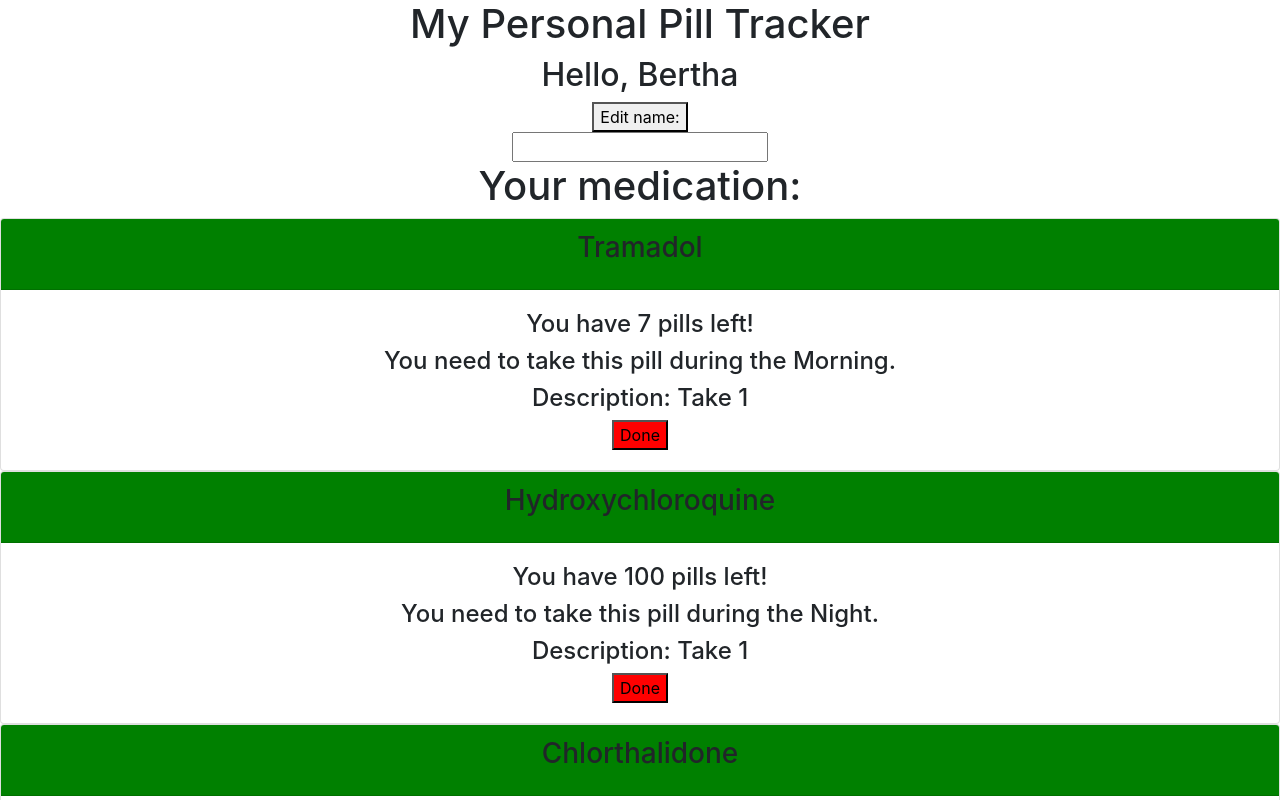
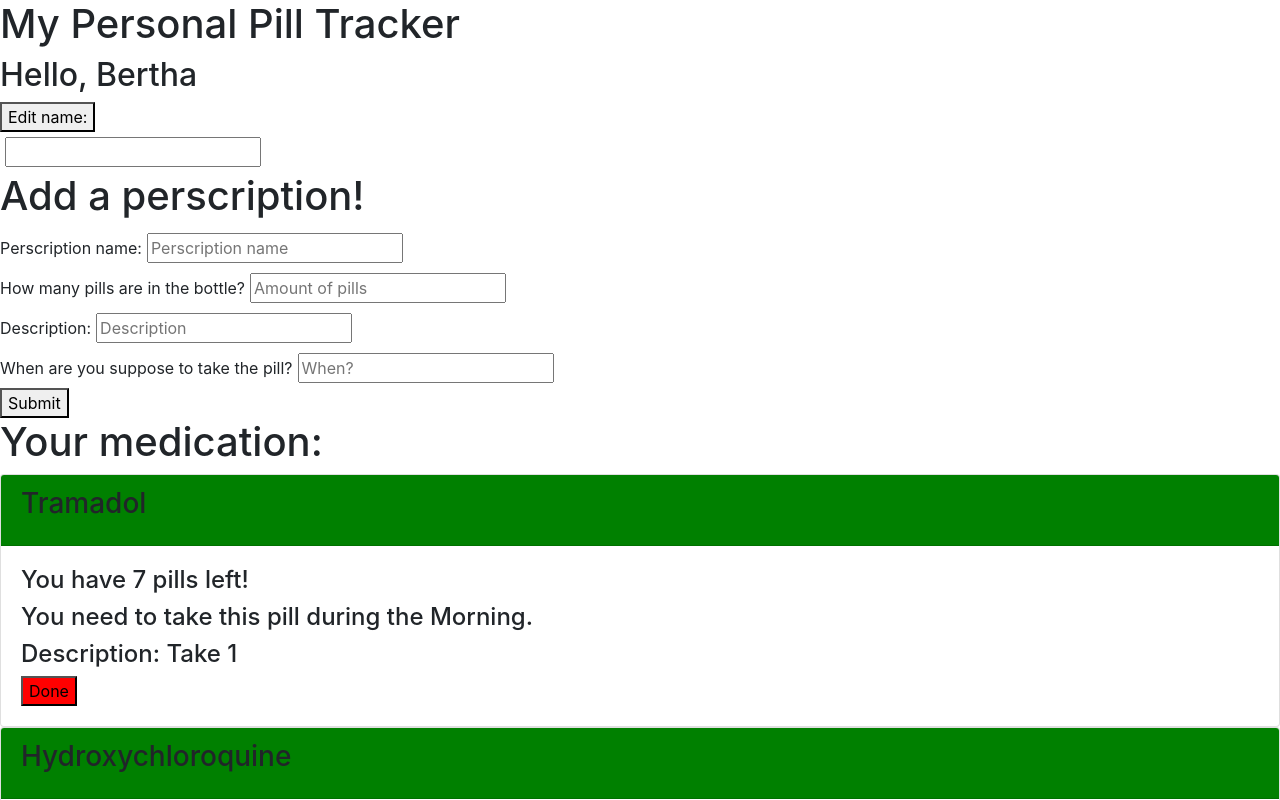
Before and after one commit to bcarrol2/pillTrackerWeb, a React (Create React App) app in the folder pilltracker/: page / in a window 1280 px wide. Shown: the top 800 px of the page. Built offline with nearby package versions, Linux system fonts and the light colour scheme; data requests are answered from the project's data file.

Commit message:
css changes, deletions in components, and medication index reorder

```diff
--- a/pilltracker/src/App.css
+++ b/pilltracker/src/App.css
@@ -1,33 +1,3 @@
-.App {
-  text-align: center;
+input {
+  margin: 5px;
 }
-
-.App-logo {
-  animation: App-logo-spin infinite 20s linear;
-  height: 40vmin;
-  pointer-events: none;
-}
-
-.App-header {
-  background-color: #282c34;
-  min-height: 100vh;
-  display: flex;
-  flex-direction: column;
-  align-items: center;
-  justify-content: center;
-  font-size: calc(10px + 2vmin);
-  color: white;
-}
-
-.App-link {
-  color: #61dafb;
-}
-
-@keyframes App-logo-spin {
-  from {
-    transform: rotate(0deg);
-  }
-  to {
-    transform: rotate(360deg);
-  }
-}
--- a/pilltracker/src/components/MedicationCard.js
+++ b/pilltracker/src/components/MedicationCard.js
@@ -17,7 +17,7 @@ class MedicationCard extends React.Component{
         this.setState({ amount: this.props.amount - 1 })
 
         if (this.state.amount < 10) {
-            alert('You need a refill')
+            alert('You need a refill', 'You have taken your pill')
         } else {
             alert('You have taken your pill')
         }
@@ -26,18 +26,16 @@ class MedicationCard extends React.Component{
 
     // this is what displays the individual cards
     render(){
-        console.log(this.props.amount)
-        console.log(this.props.key, 'key')
         return(
             <div>
-                <div class="card">
-                    <div style={{backgroundColor: 'green'}} class="card-header">
-                        <h3 class="card-title">{this.props.name}</h3>
+                <div className="card">
+                    <div style={{backgroundColor: 'green'}} className="card-header">
+                        <h3 className="card-title">{this.props.name}</h3>
                     </div>
-                    <div class="card-body">
-                        <h4 class="card-text">You have {this.state.amount} pills left!</h4>
-                        <h4 class="card-text">You need to take this pill during the {this.props.when}.</h4>
-                        <h4 class="card-text">Description: {this.props.description}</h4>
+                    <div className="card-body">
+                        <h4 className="card-text">You have {this.state.amount} pills left!</h4>
+                        <h4 className="card-text">You need to take this pill during the {this.props.when}.</h4>
+                        <h4 className="card-text">Description: {this.props.description}</h4>
                         <button style={{backgroundColor: 'red'}} onClick={this.takenPill}>Done</button>
                     </div>
                 </div>
--- a/pilltracker/src/components/MedicationCollection.js
+++ b/pilltracker/src/components/MedicationCollection.js
@@ -9,9 +9,9 @@ import MedicationCard from './MedicationCard';
             name={perscription.name}
             when={perscription.when}
             description={perscription.description}
-                amount={perscription.amount} />)
-            console.log('medlist', medicationList)
-
+            amount={perscription.amount}
+        />
+    )
 
     return(
         <div>
--- a/pilltracker/src/components/MedicationForm.js
+++ b/pilltracker/src/components/MedicationForm.js
@@ -50,17 +50,25 @@ export default class MedicationForm extends React.Component{
             <div>
                 <h1>Add a perscription!</h1>
                 <form onSubmit={this.handleSubmit}>
-                <lable>Perscription name</lable>
+                <lable>
+                    Perscription name:
                     <input name="name" placeholder="Perscription name" value={this.state.name} onChange={event => this.setState({ name: event.target.value})} />
+                </lable>
                 <br />
-                <lable>How many pills are in the bottle?</lable>
+                <lable>
+                    How many pills are in the bottle?
                     <input name="amount" placeholder="Amount of pills" value={this.state.amount} onChange={event => this.setState({ amount: event.target.value})} />
+                </lable>
                 <br />
-                <lable>Description</lable>
+                <lable>
+                    Description:
                     <input name="description" placeholder="Description" value={this.state.description} onChange={event => this.setState({ description: event.target.value})} />
+                </lable>
                 <br />
-                <lable>When are you suppose to take the pill?</lable>
-                <input name="when" placeholder="When?" value={this.state.when} onChange={event => this.setState({when: event.target.value})} />
+                <lable>
+                    When are you suppose to take the pill?
+                    <input name="when" placeholder="When?" value={this.state.when} onChange={event => this.setState({when: event.target.value})} />
+                </lable>
                 <br />
                 <button>Submit</button>
                 </form>
--- a/pilltracker/src/components/MedicationIndex.js
+++ b/pilltracker/src/components/MedicationIndex.js
@@ -23,7 +23,6 @@ class MedicationIndex extends React.Component {
         fetch(API)
         .then(res => res.json())
         .then(medication => {
-            console.log(medication)
             this.setState({
                 medication: medication
             })
@@ -32,7 +31,6 @@ class MedicationIndex extends React.Component {
 
     // this function for the user to add a perscription
     addPerscription = (perscription) => {
-        console.log('made it to index')
         this.setState({
             medication: [...this.state.medication, perscription]
         })
@@ -65,10 +63,10 @@ class MedicationIndex extends React.Component {
                 <div id="hidediv">
                     <input type="text" name="name" onChange={event => this.setState({ name: event.target.value })} />
                 </div>
+                <MedicationForm addPerscription={this.addPerscription}/>
                 <h1>Your medication:</h1>
                 <MedicationCollection medication={allMedicine} />
                 <br/>
-                <MedicationForm addPerscription={this.addPerscription}/>
             </div>
         );
         // above MedicationIndex is running MedicationCollection and passing the new information
```
Lines whose indentation alone changed are shown as unchanged.
